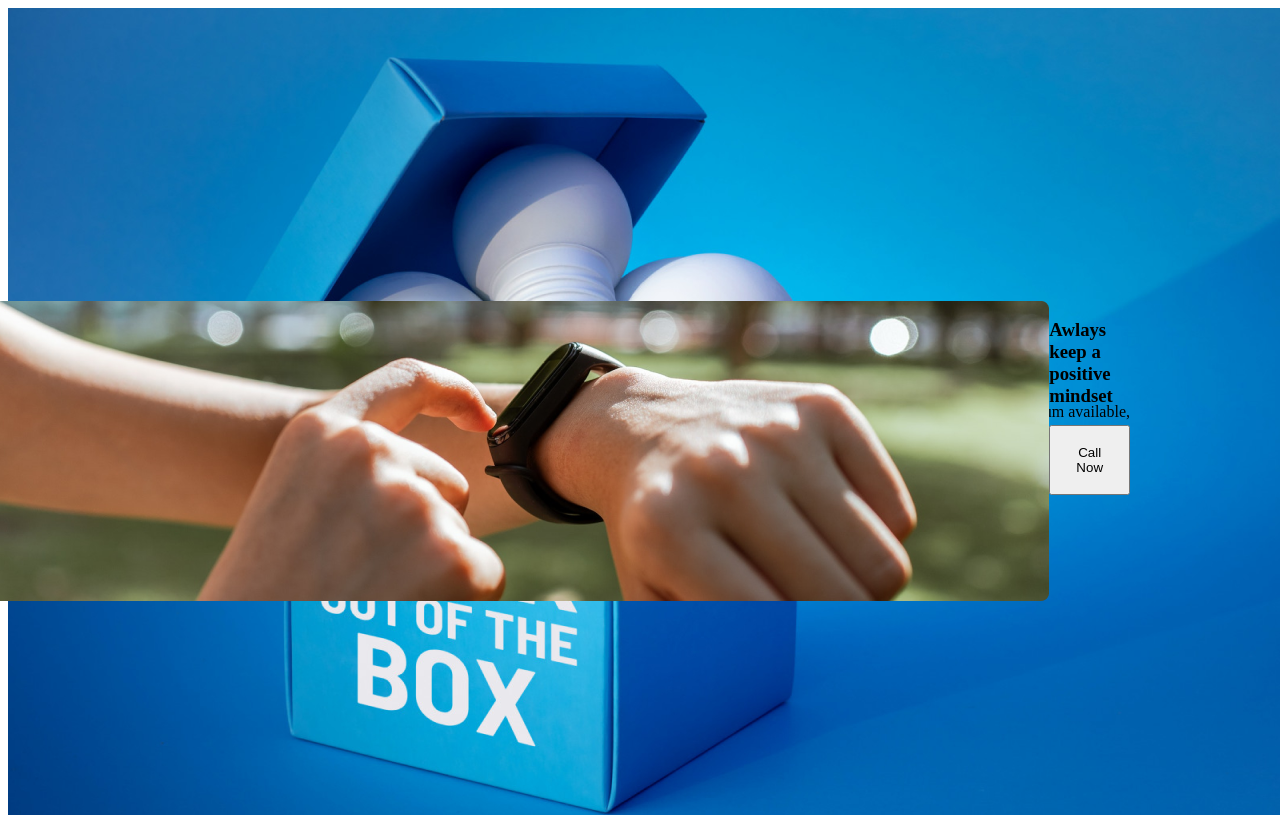
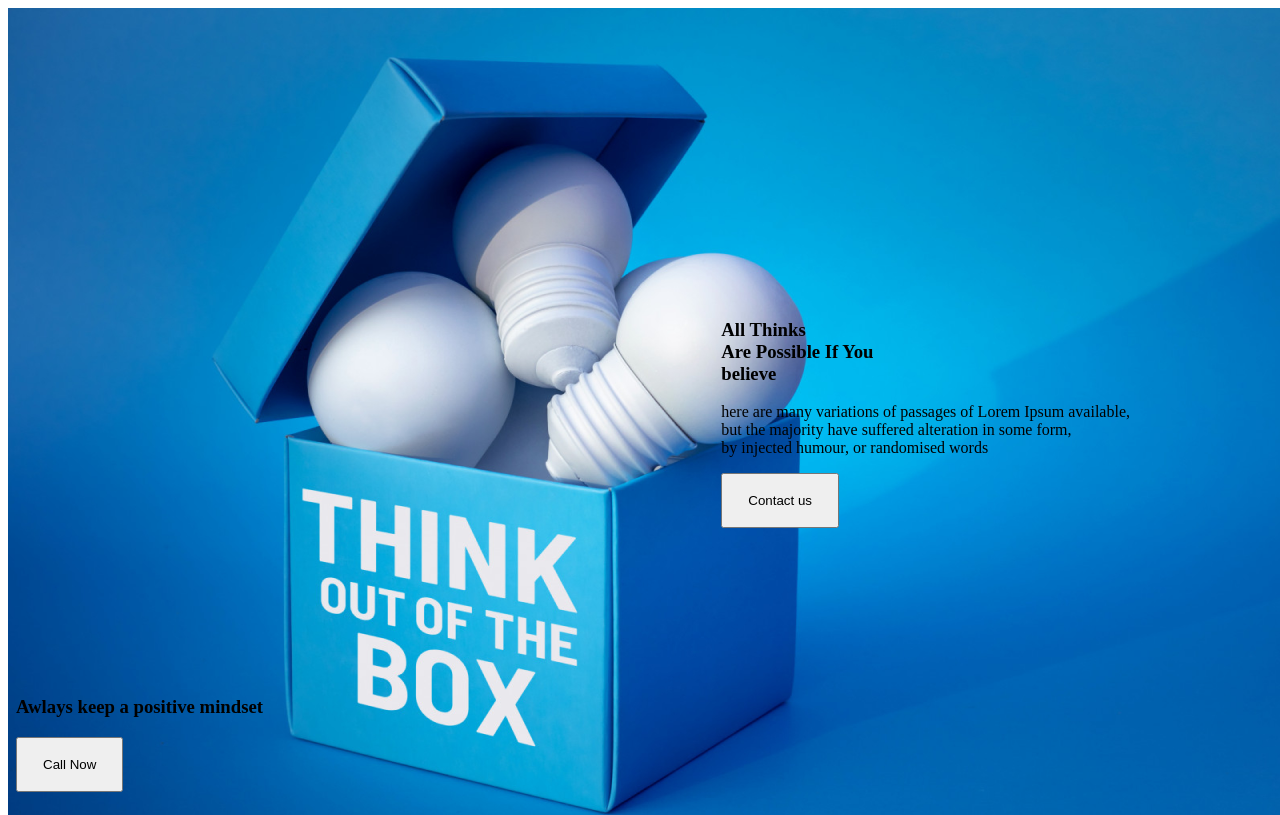
Before and after one commit to Sabbirhasanrafi/My-first-assing-repo, a plain HTML site: page index.html in a window 1280 px wide. Shown: the top 815 px of the page. Drawn offline with Linux system fonts and the light colour scheme.

Commit message:
hard work

```diff
--- a/index.html
+++ b/index.html
@@ -70,10 +70,10 @@
         <section>
          <div class="container2">
            <div>
-                <img src="images/watch.png" alt="">
+               <img src="images/watch.png" alt="">
         </div>
 
-        <div>
+        <div class="bottom-left">
             <h3>Awlays keep a positive mindset</h3>
             <button class="btn-primary">Call Now</button>
             </div>
--- a/styles.css/assign.css
+++ b/styles.css/assign.css
@@ -3,7 +3,7 @@
 }
 .top-right{
      position: absolute;
-     top: 300px;
+    top: 300px;
      right: 150px;
 }
 .btn-primary{
@@ -35,7 +35,10 @@ margin: 100px;
 /* forth section */
 .container2{
     display: flex;
+}
+.bottom-left{
+
     position: absolute;
-     top: 300px;
-     right: 150px;
+  bottom: 8px;
+  left: 16px;
 }
```
